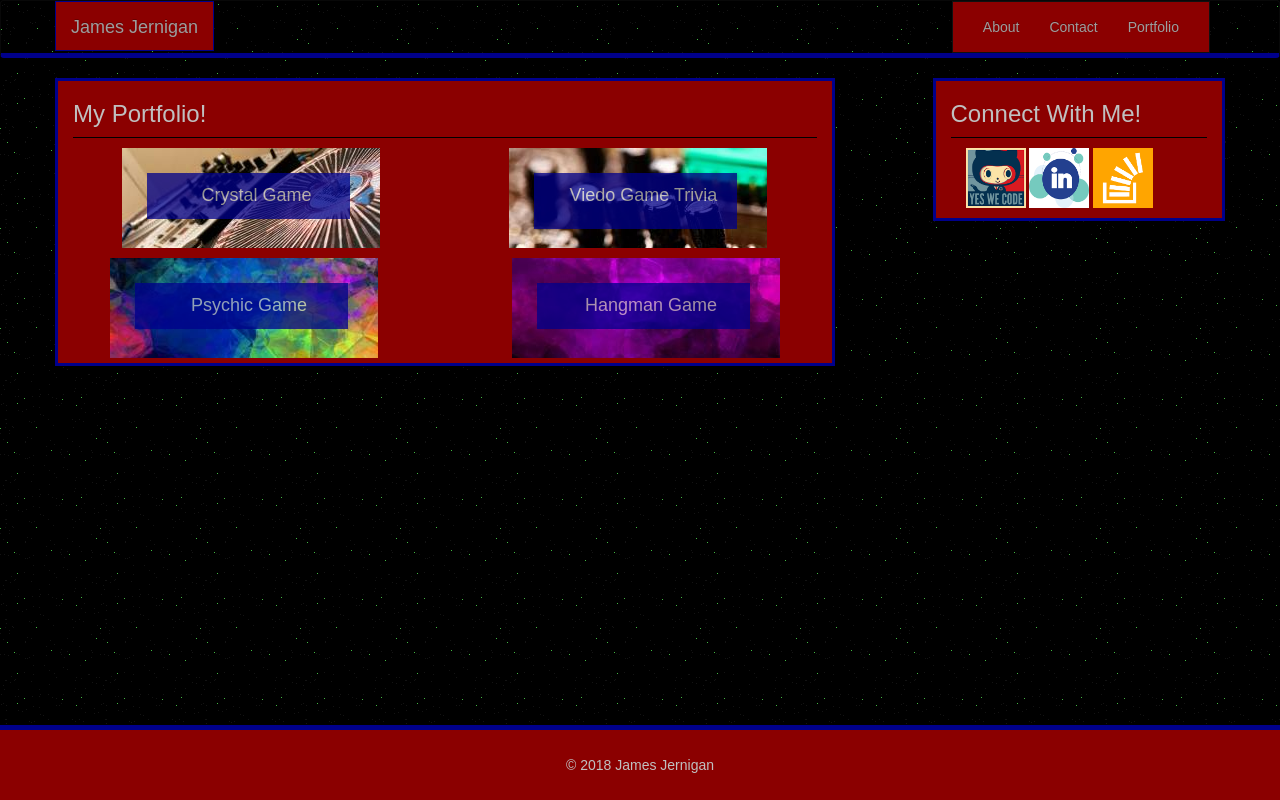
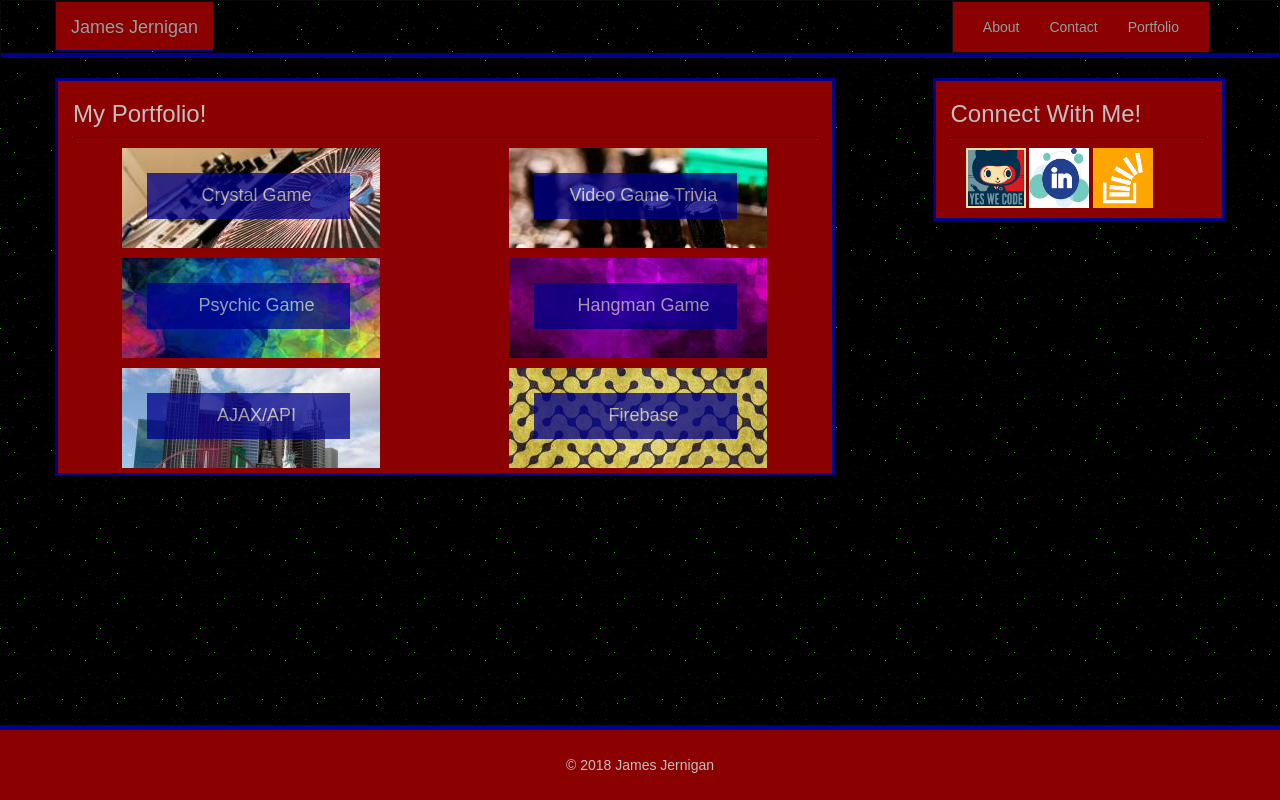
Before and after one commit to Livingnight/Bootstrap-Portfolio, a plain HTML site: page portfolio.html in a window 1280 px wide. Drawn offline with nearby package versions, Linux system fonts and the light colour scheme.

Commit message:
adding api howemwork to portfolio

```diff
--- a/assets/css/style.css
+++ b/assets/css/style.css
@@ -180,6 +180,32 @@ body {
     text-align: center;
     padding: 10px;
 }
+#img5 {
+    background: darkred url("../images/04-abstract-q-c-100-100-1.jpg");
+    height: 100px;
+    margin-top: 10px;
+}
+#project5{
+    background-color: darkblue;
+    color: silver;
+    opacity: .75;
+    margin:25px 15px 25px 10px;
+    text-align: center;
+    padding: 10px;
+}
+#img6 {
+    background: darkred url("../images/03-abstract-q-c-300-125-10.jpg");
+    height: 100px;
+    margin-top: 10px;
+}
+#project6{
+    background-color: darkblue;
+    color: silver;
+    opacity: .75;
+    margin:25px 15px 25px 10px;
+    text-align: center;
+    padding: 10px;
+}
 /*.col-xs-12 .navbar-header{*/
     /*width: 100%;*/
 
--- a/portfolio.html
+++ b/portfolio.html
@@ -5,17 +5,21 @@
     <meta name="viewport"
           content="width=device-width, user-scalable=no, initial-scale=1.0, maximum-scale=1.0, minimum-scale=1.0">
     <meta http-equiv="X-UA-Compatible" content="ie=edge">
-    <link rel="stylesheet" href="https://maxcdn.bootstrapcdn.com/bootstrap/3.3.7/css/bootstrap.min.css" integrity="sha384-BVYiiSIFeK1dGmJRAkycuHAHRg32OmUcww7on3RYdg4Va+PmSTsz/K68vbdEjh4u" crossorigin="anonymous">
+    <link rel="stylesheet" href="https://maxcdn.bootstrapcdn.com/bootstrap/3.3.7/css/bootstrap.min.css"
+          integrity="sha384-BVYiiSIFeK1dGmJRAkycuHAHRg32OmUcww7on3RYdg4Va+PmSTsz/K68vbdEjh4u" crossorigin="anonymous">
 
     <!-- Optional theme -->
-    <link rel="stylesheet" href="https://maxcdn.bootstrapcdn.com/bootstrap/3.3.7/css/bootstrap-theme.min.css" integrity="sha384-rHyoN1iRsVXV4nD0JutlnGaslCJuC7uwjduW9SVrLvRYooPp2bWYgmgJQIXwl/Sp" crossorigin="anonymous">
+    <link rel="stylesheet" href="https://maxcdn.bootstrapcdn.com/bootstrap/3.3.7/css/bootstrap-theme.min.css"
+          integrity="sha384-rHyoN1iRsVXV4nD0JutlnGaslCJuC7uwjduW9SVrLvRYooPp2bWYgmgJQIXwl/Sp" crossorigin="anonymous">
     <script
             src="https://code.jquery.com/jquery-3.3.1.js"
             integrity="sha256-2Kok7MbOyxpgUVvAk/HJ2jigOSYS2auK4Pfzbm7uH60="
             crossorigin="anonymous"></script>
-    <script src="https://maxcdn.bootstrapcdn.com/bootstrap/3.3.7/js/bootstrap.min.js" integrity="sha384-Tc5IQib027qvyjSMfHjOMaLkfuWVxZxUPnCJA7l2mCWNIpG9mGCD8wGNIcPD7Txa" crossorigin="anonymous"></script>
+    <script src="https://maxcdn.bootstrapcdn.com/bootstrap/3.3.7/js/bootstrap.min.js"
+            integrity="sha384-Tc5IQib027qvyjSMfHjOMaLkfuWVxZxUPnCJA7l2mCWNIpG9mGCD8wGNIcPD7Txa"
+            crossorigin="anonymous"></script>
 
-    <link rel = "stylesheet" type = "text/css" href = "assets/css/style.css">
+    <link rel="stylesheet" type="text/css" href="assets/css/style.css">
 
 </head>
 <body>
@@ -23,13 +27,14 @@
     <div class="container">
         <!-- Brand and toggle get grouped for better mobile display -->
         <div class="navbar-header">
-            <button type="button" class="navbar-toggle collapsed" data-toggle="collapse" data-target="navbar-collapse-1" aria-expanded="false">
+            <button type="button" class="navbar-toggle collapsed" data-toggle="collapse" data-target="navbar-collapse-1"
+                    aria-expanded="false">
                 <span class="sr-only">Toggle navigation</span>
                 <span class="icon-bar"></span>
                 <span class="icon-bar"></span>
                 <span class="icon-bar"></span>
             </button>
-            <a class="navbar-brand" href = "index.html">James Jernigan</a>
+            <a class="navbar-brand" href="index.html">James Jernigan</a>
         </div>
 
         <!-- Collect the nav links, forms, and other content for toggling -->
@@ -47,49 +52,53 @@
 
 
 <!--container for all of my content, main content and connect-->
-<div class = "container" id = "main-content">
+<div class="container" id="main-content">
     <!--making a row in the container to hold my content-->
-    <div class ="row">
+    <div class="row">
         <!--making a column that takes up half the page on a small screen-->
-        <div class = "col-xs-12 col-md-8" id = "main-content-column-left">
+        <div class="col-xs-12 col-md-8" id="main-content-column-left">
             <!--<div class = "container">-->
 
-            <header class = "content-header"><h3>My Portfolio!</h3></header>
+            <header class="content-header"><h3>My Portfolio!</h3></header>
 
-            <div class = "row">
-                <div class = "col-md-4 col-md-offset-1 col-xs-12" id = "img1">
-                    <a href = "https://livingnight.github.io/week-4-game/"><p id = "project1">Crystal Game</p></a>
+            <div class="row">
+                <div class="col-md-4 col-md-offset-1 col-xs-12" id="img1">
+                    <a href="https://livingnight.github.io/week-4-game/"><p id="project1">Crystal Game</p></a>
                 </div>
-                <div class = "col-md-4 col-md-offset-2 col-xs-12" id = "img2">
-                    <a href = "https://livingnight.github.io/TriviaGame/">
-                        <div id = "project2">
-                        <p>Viedo Game Trivia</p>
+                <div class="col-md-4 col-md-offset-2 col-xs-12" id="img2">
+                    <a href="https://livingnight.github.io/TriviaGame/"><p id="project2">Video Game Trivia</p></a>
                 </div>
-                    </a>
             </div>
 
-             <div class = "row">
-                 <div class = "col-md-4 col-md-offset-1 col-xs-12" id = "img3">
-                     <a href = "https://livingnight.github.io/Psychic-Game/"><p id = "project3">Psychic Game</p></a>
+                <div class="row">
+                    <div class="col-md-4 col-md-offset-1 col-xs-12" id="img3">
+                        <a href="https://livingnight.github.io/Psychic-Game/"><p id="project3">Psychic Game</p></a>
                     </div>
-                 <div class = "col-md-4 col-md-offset-2 col-xs-12 center-text" id = "img4">
-                     <a href = "https://livingnight.github.io/Hangman-Game/"><p id = "project4">Hangman Game</p></a>
+                    <div class="col-md-4 col-md-offset-2 col-xs-12 center-text" id="img4">
+                        <a href="https://livingnight.github.io/Hangman-Game/"><p id="project4">Hangman Game</p></a>
+                    </div>
+                </div>
+                <div class="row">
+                    <div class="col-md-4 col-md-offset-1 col-xs-12" id="img5">
+                        <a href="https://livingnight.github.io/API-AJAX/"><p id="project5">AJAX/API</p></a>
+                    </div>
+                    <div class="col-md-4 col-md-offset-2 col-xs-12 center-text" id="img6">
+                        <a href="https://livingnight.github.io/Hangman-Game/"><p id="project6">Firebase</p></a>
                     </div>
                 </div>
         </div>
-        </div>
-        <div class = "col-xs-12 col-md-3 col-md-offset-1" id = "connect-content">
+        <div class="col-xs-12 col-md-3 col-md-offset-1" id="connect-content">
             <!--<div class="container">-->
-            <header class = "connect-header "><h3>Connect With Me!</h3></header>
-            <div class = "container-fluid center-block">
-            <a href = "https://github.com/Livingnight" target = "_blank">
-                <img src = "assets/images/github.png">
+            <header class="connect-header "><h3>Connect With Me!</h3></header>
+            <div class="container-fluid center-block">
+                <a href="https://github.com/Livingnight" target="_blank">
+                    <img src="assets/images/github.png">
                 </a>
-            <a href = "https://www.linkedin.com/in/jay-jernigan-3175a2a1/" target = "_blank">
-                <img src = "assets/images/linkedin.png">
+                <a href="https://www.linkedin.com/in/jay-jernigan-3175a2a1/" target="_blank">
+                    <img src="assets/images/linkedin.png">
                 </a>
-            <a href = "https://stackoverflow.com/users/9140944/livingnight" target = "_blank">
-                <img src = "assets/images/stack-overflow.png">
+                <a href="https://stackoverflow.com/users/9140944/livingnight" target="_blank">
+                    <img src="assets/images/stack-overflow.png">
                 </a>
             </div>
         </div>
@@ -97,9 +106,9 @@
     <!--<div id ="push"></div>-->
 </div>
 </div>
-<div class = "footer text-center">
-    <div class = "container">
-        <div class = "row">
+<div class="footer text-center">
+    <div class="container">
+        <div class="row">
             <p>
                 &copy; 2018 James Jernigan
             </p>
```
Lines whose indentation alone changed are shown as unchanged.
